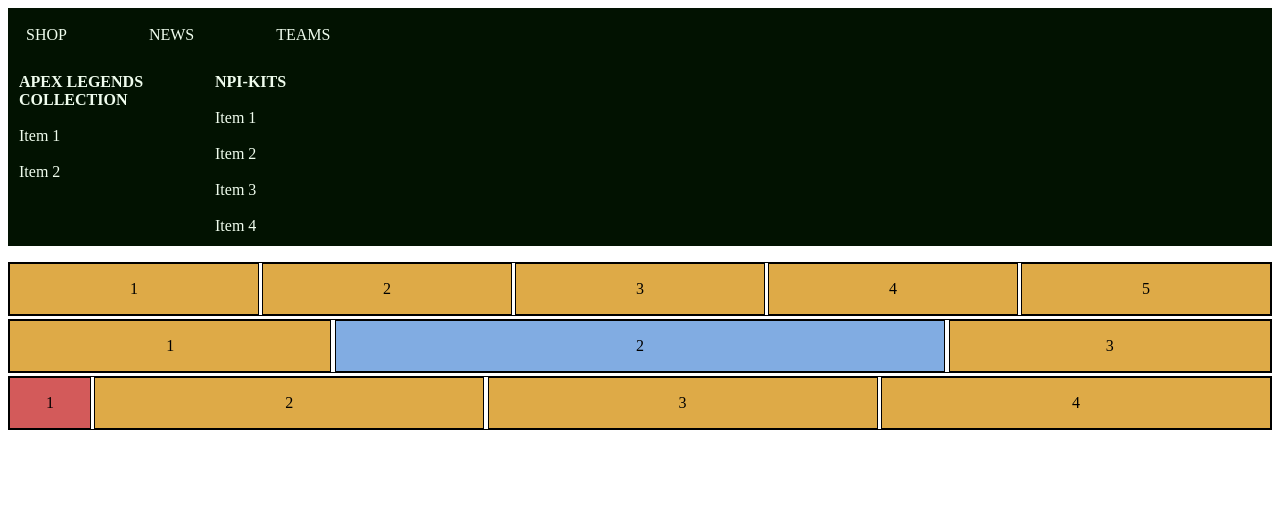
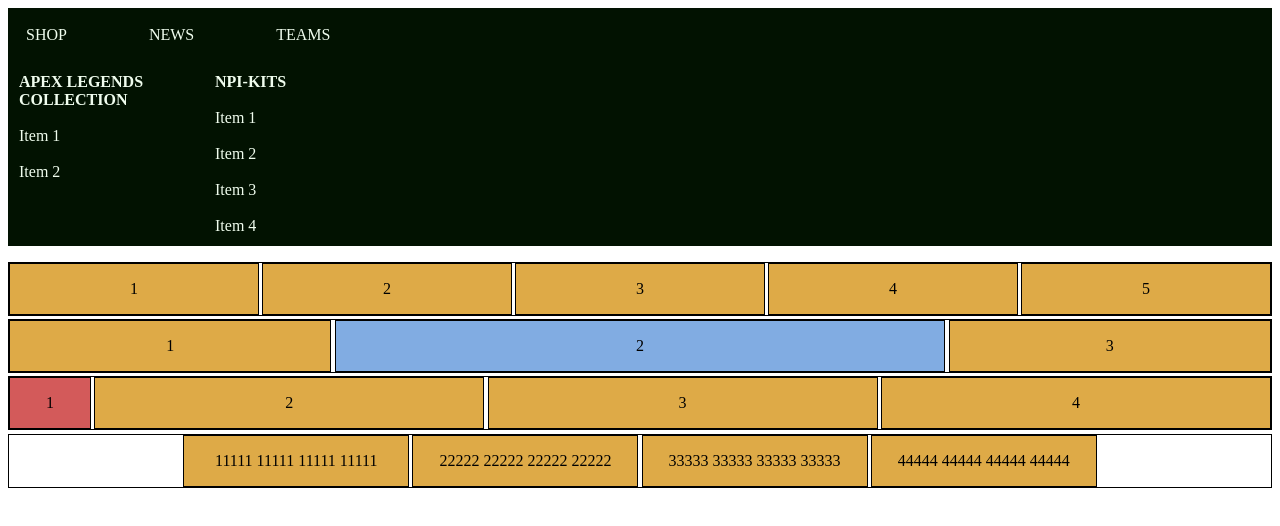
Before and after one commit to ha-fed24-html/03-flexbox, a plain HTML site: page index.html in a window 1280 px wide. Drawn offline with Linux system fonts and the light colour scheme.

Commit message:
Flexbox center

```diff
--- a/index.html
+++ b/index.html
@@ -7,6 +7,7 @@
 	<link rel="stylesheet" href="style.css">
 </head>
 <body>
+	<!-- <h1 class="bad-practice"> Don't do this </h1> -->
 
 	<!-- Vi använder "nav" eftersom en meny kommer innehålla länkar -->
 	<nav>
@@ -43,6 +44,13 @@
 		<section class="flex-row">
 			<div class="basis"> 1 </div>	<div> 2 </div>	<div> 3 </div>	<div> 4 </div>
 		</section>
+
+		<section class="flex-row space-around">
+			<div class="shrink"> 11111 11111 11111 11111 </div>
+			<div class="shrink"> 22222 22222 22222 22222 </div>
+			<div class="shrink"> 33333 33333 33333 33333 </div>
+			<div class="shrink"> 44444 44444 44444 44444 </div>
+		</section>
 	</main>
 
 </body>
--- a/style.css
+++ b/style.css
@@ -1,3 +1,7 @@
+
+.bad-practice {
+	font-size: 5vw;
+}
 
 nav {
 	background-color: rgb(2, 18, 1);
@@ -61,6 +65,14 @@ nav {
 	/* flex: 0 0 3em; flex-grow, flex-shrink, flex-basis */
 	background-color: rgb(211, 90, 90);
 }
+.flex-row .shrink {
+	flex-grow: 0;
+	flex-shrink: 1;
+	flex-basis: 12em;
+}
+.flex-row.space-around {
+	justify-content: center;
+}
 
 /* Exempel
 Tillgängligt: 200px
@@ -71,6 +83,4 @@ Varje element får: (200px - 4*5px) / 5 = 180px / 5 = 36px
 Mitten-elementet är double size: dela med 6 i stället
 Varje element: (200px - 4*5px) / 6 = 180px / 6 = 30px
 Mitten-elementet får 60px
-
-
 */
```
